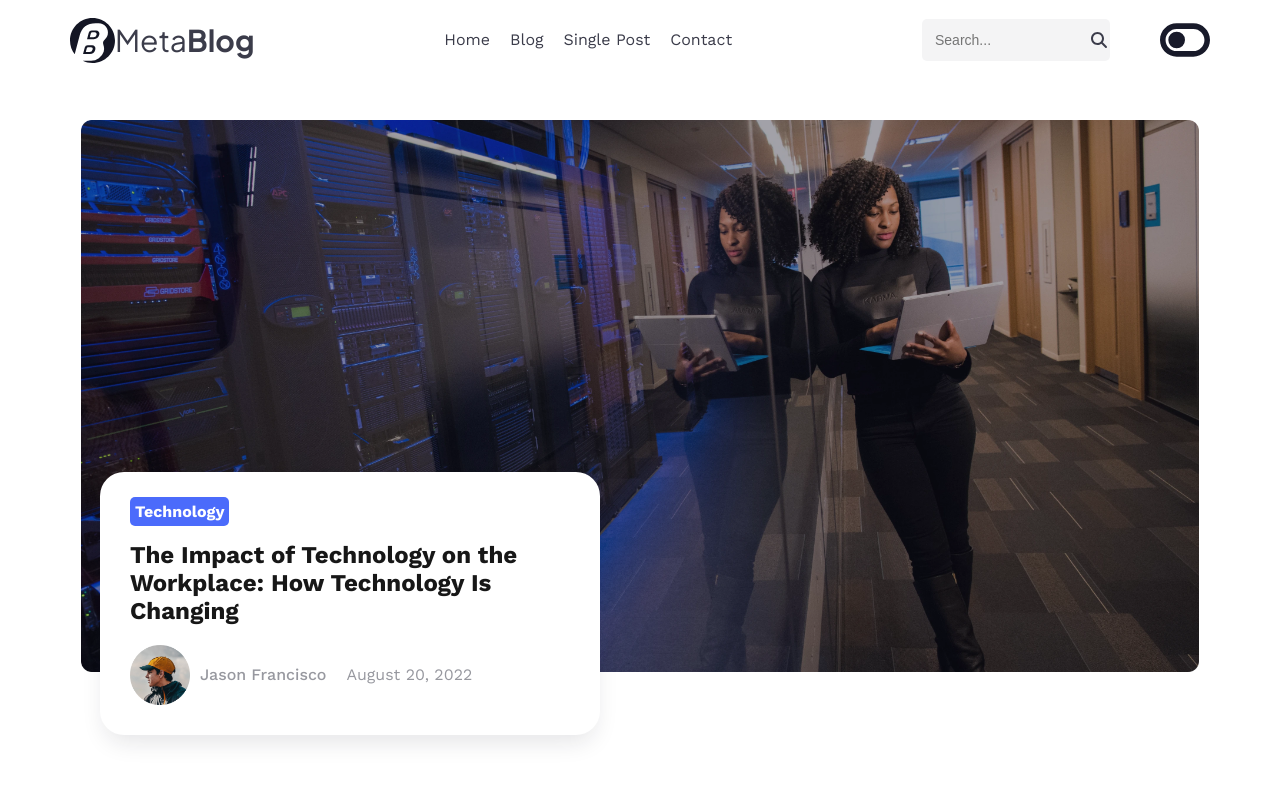
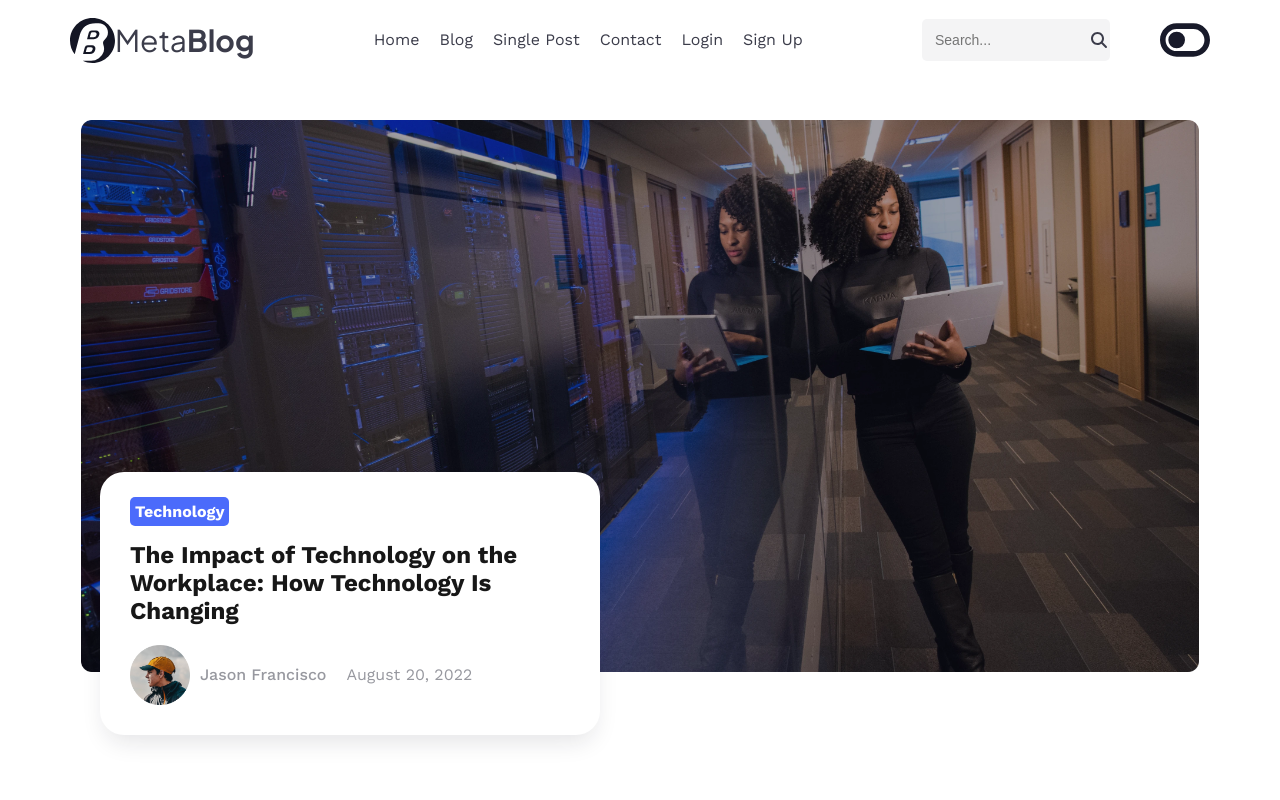
Before and after one commit to Akintayo74/NextJs-travel-blog-guide, a Next.js app: page / in a window 1280 px wide. Shown: the top 800 px of the page. Built offline with nearby package versions, Linux system fonts and the light colour scheme.

Commit message:
Fully implemented Login, Logout, and Sign Up!
Everything is 200 okay!

```diff
--- a/components/Hero.js
+++ b/components/Hero.js
@@ -6,6 +6,8 @@ import {faMagnifyingGlass} from '@fortawesome/free-solid-svg-icons';
 import Link from 'next/link';
 import { useContext, useEffect, useState } from 'react';
 import { ThemeContext } from './ThemeContext';
+import { useRouter } from 'next/router';
+import { AuthContext } from 'context/AuthContext';
 
 export default function Hero(){
     const {theme, toggleTheme} = useContext(ThemeContext);
@@ -14,6 +16,15 @@ export default function Hero(){
     useEffect(() => {
         setMounted(true);
     }, [])
+
+    const { user, logout } = useContext(AuthContext); // Add this line
+    const router = useRouter(); // Add this line
+
+    // Add this function
+    const handleLogout = () => {
+        logout();
+        router.push('/');
+    };
 
     const logoSrc = theme === 'dark' ? '/images/Logo3.svg' : '/images/Logo.svg';
 
@@ -45,6 +56,25 @@ export default function Hero(){
                             <li>
                                 <Link href='/contact'>Contact</Link>
                             </li>
+                            {user ? (
+                                <>
+                                    {/* `<li>
+                                        <Link href='/blogs/create'>Write Blog</Link>
+                                    </li>` */}
+                                    <li>
+                                        <a onClick={handleLogout} style={{cursor: 'pointer'}}>Logout</a>
+                                    </li>
+                                </>
+                            ) : (
+                                <>
+                                    <li>
+                                        <Link href='/auth/login'>Login</Link>
+                                    </li>
+                                    <li>
+                                        <Link href='/auth/signup'>Sign Up</Link>
+                                    </li>
+                                </>
+                            )}
                         </ul>
                     </div>
 
```
